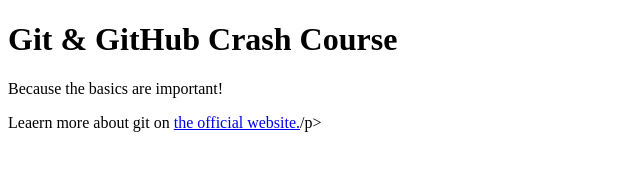
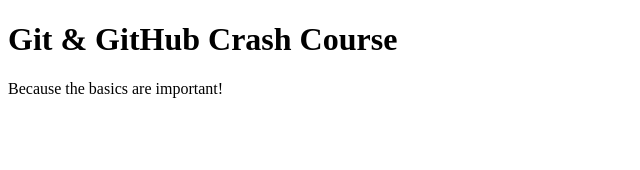
Before and after one commit to nareknaka/Github-crush-course, a plain HTML site: page index.html in a window 1280 px wide. Shown: the whole page, without its empty margins (0-640 px from the left). Drawn offline with Linux system fonts and the light colour scheme.

Commit message:
Revert "Narek/added link to Git docs."
This reverts commit 553e37032982b30e9ed6384aaf76878b7c5f136b.

```diff
--- a/index.html
+++ b/index.html
@@ -9,6 +9,5 @@
   <body>
     <h1>Git & GitHub Crash Course</h1>
     <p>Because the basics are important!</p>
-    <p>Leaern more about git on <a href="https://git-scm.com/book/en/v2">the official website.</a>/p>
   </body>
 </html>
```
